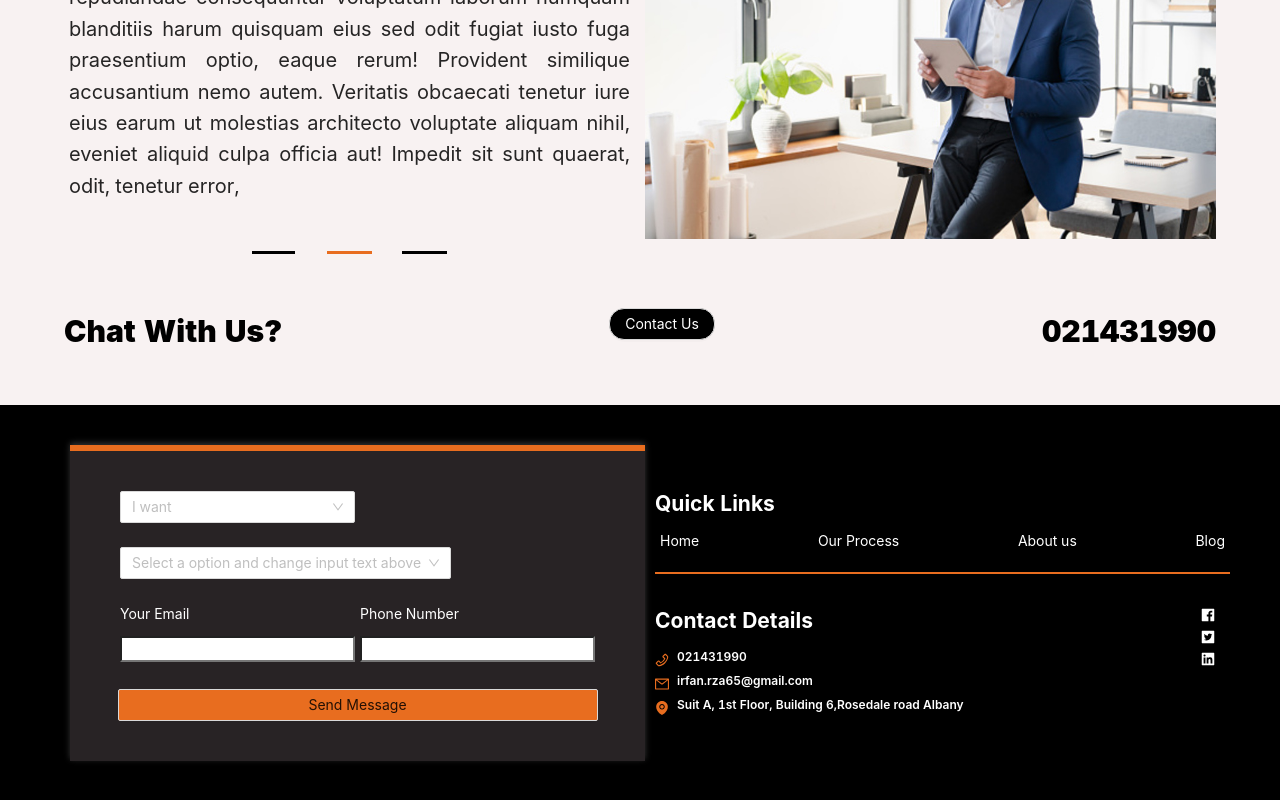
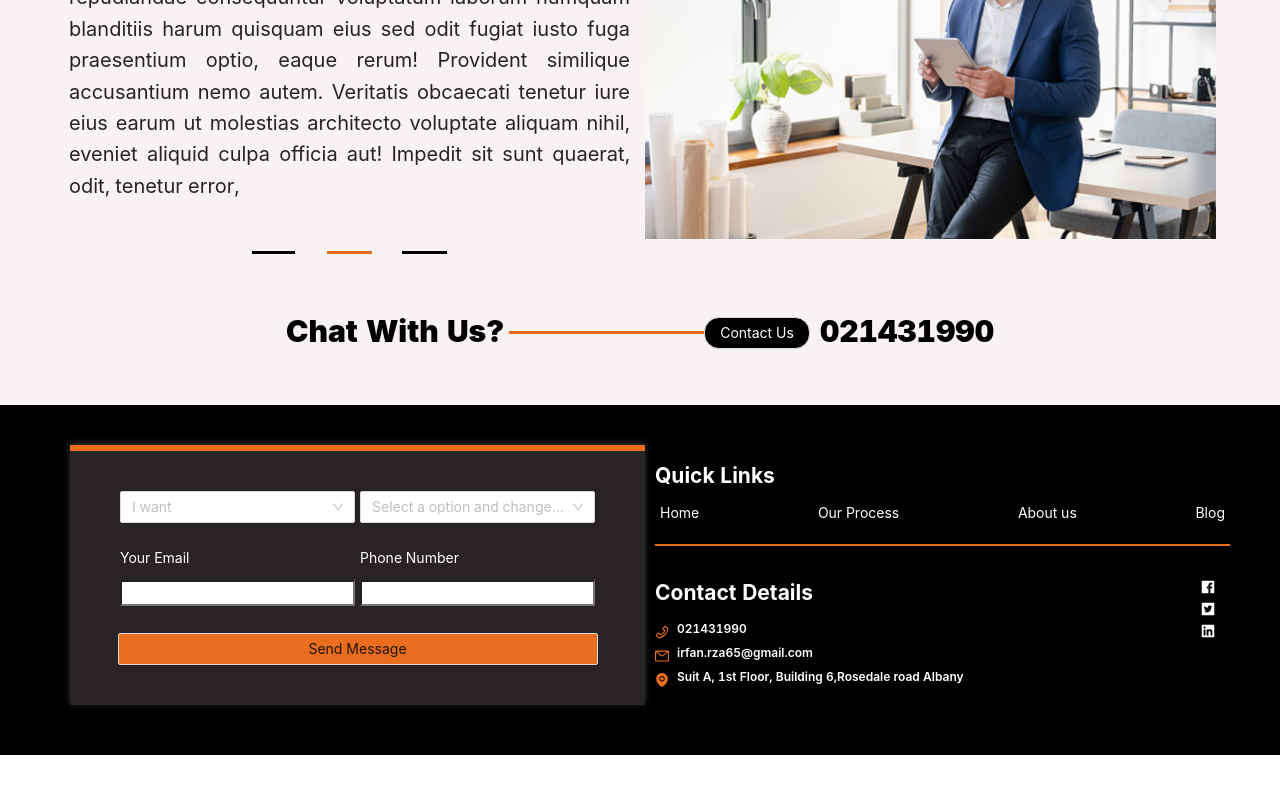
Before and after one commit to irfaanraza/react-learning, a Next.js app in the folder think-differently/: page /blog in a window 1280 px wide. Shown: the part 2459-3259 px from the top of the page. After the commit the page ends 3214 px from the top, so only its background shows below. Built offline with nearby package versions, Linux system fonts and the light colour scheme.

Commit message:
Chat with us section fixed

```diff
--- a/think-differently/pages/components/Footer.js
+++ b/think-differently/pages/components/Footer.js
@@ -27,7 +27,7 @@ export const Footer = () => {
       return (
             <div className='footer'>
                   <Row justify='center' gutter={10}>
-                        <Col xs={24} sm={24} md={12} lg={12} xl={12}>
+                        <Col xs={24} sm={24} md={24} lg={12} xl={12}>
                               <Form layout={"vertical"} className='chat-form'>
                                     <Row gutter={5}>
                                           <Col
@@ -148,7 +148,7 @@ export const Footer = () => {
                                     </Row>
                               </Form>
                         </Col>
-                        <Col xs={24} sm={24} md={12} lg={12} xl={12}>
+                        <Col xs={24} sm={24} md={24} lg={12} xl={12}>
                               <div className='row-container'>
                                     <h2> Quick Links</h2>
                                     <div className='links'>
--- a/think-differently/pages/components/GetInTouch.js
+++ b/think-differently/pages/components/GetInTouch.js
@@ -1,10 +1,12 @@
 import { Row, Col, Form, Divider, Button, Input } from "antd";
 import { ContactDetails } from "./ContactDetails";
 export const GetInTouch = () => {
+      const [form] = Form.useForm();
+
       return (
             <div className='contactus-container'>
                   <h2>Get in Touch with Us</h2>
-                  <Form layout={"vertical"}>
+                  <Form layout={"vertical"} form={form}>
                         <Row gutter={5}>
                               <Col xs={24} sm={24} md={8} lg={12} xl={12}>
                                     <Row>
--- a/think-differently/pages/components/OurTestimonials.js
+++ b/think-differently/pages/components/OurTestimonials.js
@@ -82,13 +82,34 @@ export const OurTestimonials = ({ title, caption, content, captiontitle }) => {
                               </div>
                         </Col>
 
-                        <Col xs={2} sm={4} md={6} lg={8} xl={12} flex='2'>
+                        <Col xs={24} sm={24} md={24} lg={24} xl={24}>
                               <div className='contactus'>
-                                    <h1>Chat With Us?</h1>
+                                    <h1 id='chatwithus'>Chat With Us?</h1>
+                                    <div
+                                          style={{
+                                                // display: "flex",
+                                                width: 200,
+                                                // paddingLeft: 20,
+                                                // justifyContent: "space-around",
+                                          }}
+                                    >
+                                          <Divider
+                                                type='horizontal'
+                                                style={{
+                                                      borderColor: "#e86d1f",
+                                                      borderWidth: 3,
+                                                      marginTop: 10,
+                                                      marginLeft: 5,
+                                                      marginRight: 5,
+                                                }}
+                                          />
+                                    </div>
                                     <Button className='btncontact'>
                                           Contact Us
                                     </Button>
-                                    <h1>021431990</h1>
+                                    <h1 style={{ marginLeft: 10 }}>
+                                          021431990
+                                    </h1>
                               </div>
                         </Col>
                   </Row>
--- a/think-differently/styles/Responsive.css
+++ b/think-differently/styles/Responsive.css
@@ -111,7 +111,7 @@
       .whycare-content h1 {
             font-size: 30px;
             text-transform: uppercase;
-            text-align: center;
+            /* text-align: center; */
       }
       .ourblog-container {
             padding: 50px 5%;
@@ -156,6 +156,9 @@
             font-size: 30px;
             text-transform: uppercase;
       }
+      #chatwithus {
+            font-size: 20px !important;
+      }
 }
 
 @media only screen and (max-width: 1320px) {
@@ -178,14 +181,18 @@
             line-height: 40px;
             text-overflow: ellipsis;
       }
+      .ant-col {
+            max-width: 100%;
+            min-height: 1px;
+      }
 }
-/* @media (min-width: 1200px) {
+@media (min-width: 1200px) {
       .ant-col-xl-12 {
             display: block;
-             flex: 0 0 50%;
+            flex: 0 0 50%;
             max-width: 50%;
       }
-} */
+}
 @media (min-width: 768px) {
       .ant-col-md-14 {
             display: block;
@@ -205,7 +212,7 @@
             display: flex;
             list-style: none;
             margin-top: 5px;
-            margin-right: -356px;
+            /* margin-right: -291px; */
             justify-content: space-around;
 
             /* /* padding: 100px; */
--- a/think-differently/styles/style.css
+++ b/think-differently/styles/style.css
@@ -218,7 +218,7 @@ body {
       letter-spacing: normal;
       text-align: center;
       color: #231f20;
-      padding-top: 30px;
+      /* padding-top: 30px; */
 }
 .number h1 {
       text-align: end;
@@ -305,9 +305,9 @@ body {
       padding: 5px;
 }
 .whycare-content h1 {
-      font-size: 30px;
+      font-size: 25px;
       font-weight: 900;
-      text-align: center;
+      /* text-align: center; */
 }
 .ourblog-container {
       padding: 35px 5%;
@@ -369,7 +369,8 @@ body {
 
 .contactus {
       display: flex;
-      justify-content: space-between;
+      justify-content: center;
+      align-items: center;
       margin-top: 30px;
 }
 .image-content-container {
@@ -379,6 +380,7 @@ body {
       background-color: black;
       border-radius: 15px;
       color: white;
+      margin-bottom: 12px;
 }
 .ant-btn.btncontact span {
       background-color: black;
@@ -499,10 +501,10 @@ h6 {
 .row-container h2 {
       color: white !important;
 }
-.whycare-content {
+/* .whycare-content {
       padding-right: 30px;
       padding-top: 60px;
-}
+} */
 .whycare-container {
       background-color: rgb(248, 242, 242);
 }
@@ -521,7 +523,8 @@ h6 {
       padding: 5px;
 }
 .whoweare-text {
-      padding-top: 60px;
+      /* padding-top: 60px; */
+      padding-bottom: 30px;
 }
 .nav-items {
       display: flex;
```
Also changed, not shown: think-differently/pages/components/WhoWeAre.js (+6 -6 lines), think-differently/pages/components/WhyYouShouldCare.js (+2 -13 lines).
